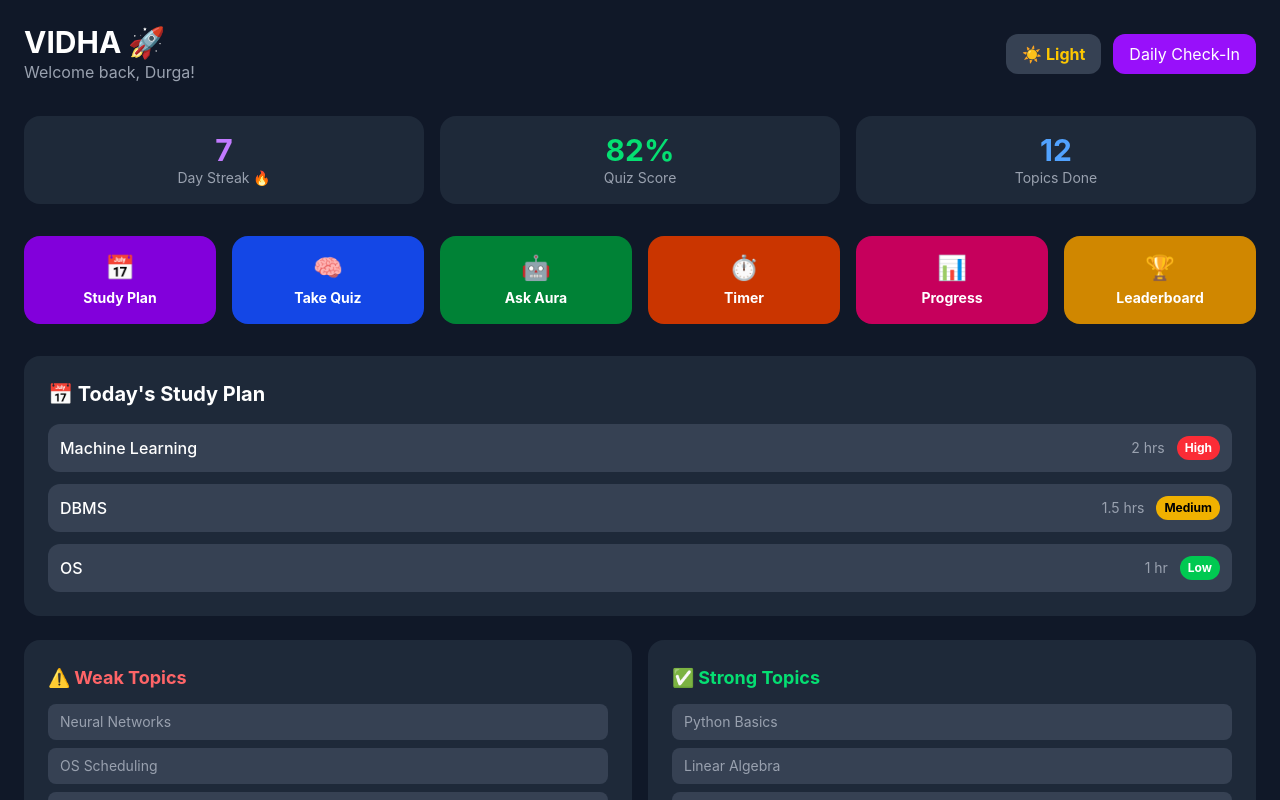
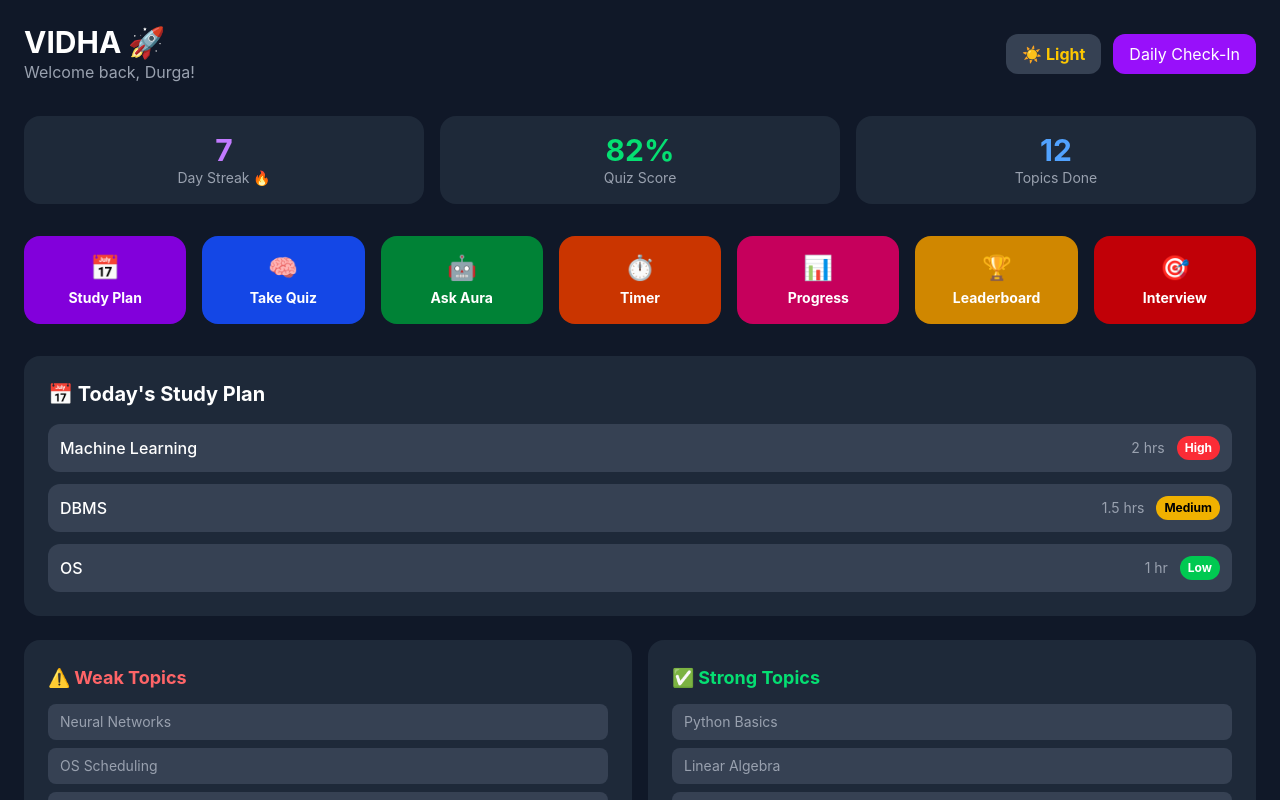
Before and after one commit to durgamahicherla/VIDHA, a React (Vite) app: page /dashboard in a window 1280 px wide. Shown: the top 800 px of the page. Built offline with nearby package versions, Linux system fonts and the light colour scheme.

Commit message:
Day 13: Interview Prep + Dashboard 7 buttons complete

```diff
--- a/src/Dashboard.jsx
+++ b/src/Dashboard.jsx
@@ -59,7 +59,7 @@ function Dashboard() {
         </div>
       </div>
 
-      <div className="grid grid-cols-6 gap-4 mb-8">
+      <div className="grid grid-cols-7 gap-4 mb-8">
         <button
           onClick={() => navigate('/studyplan')}
           className="bg-purple-700 hover:bg-purple-600 p-4 rounded-2xl text-center"
@@ -101,6 +101,13 @@ function Dashboard() {
         >
           <p className="text-2xl mb-1">🏆</p>
           <p className="text-white font-bold text-sm">Leaderboard</p>
+        </button>
+        <button
+          onClick={() => navigate('/interview')}
+          className="bg-red-700 hover:bg-red-600 p-4 rounded-2xl text-center"
+        >
+          <p className="text-2xl mb-1">🎯</p>
+          <p className="text-white font-bold text-sm">Interview</p>
         </button>
       </div>
 
```
